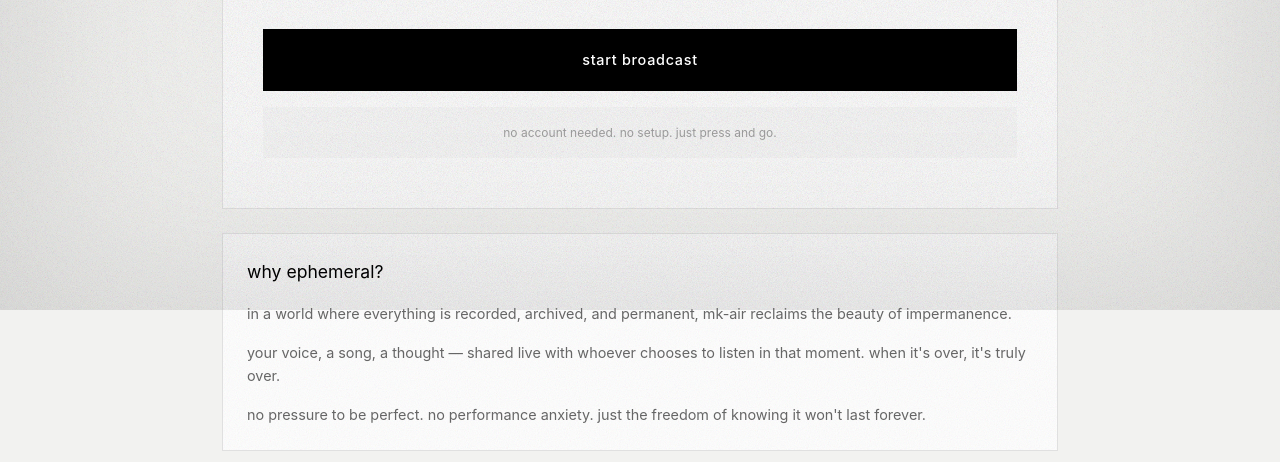
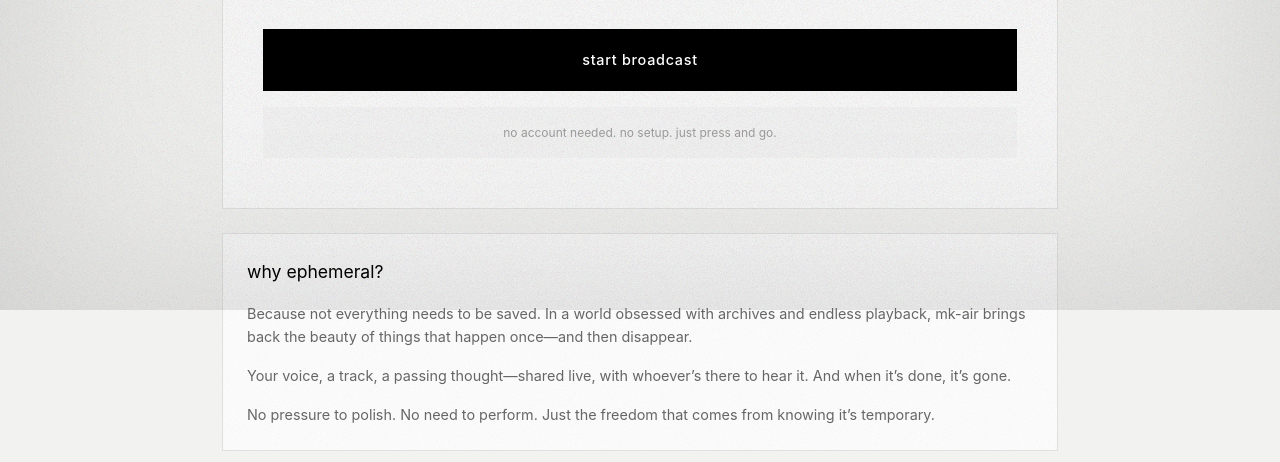
Before and after one commit to nbronzina/mk-air, a website: page public/index.html in a window 1280 px wide. Shown: the part 490-952 px from the top of the page. Drawn offline with Linux system fonts and the light colour scheme.

Commit message:
Update index.html

```diff
--- a/public/index.html
+++ b/public/index.html
@@ -78,16 +78,16 @@
       <div class="card">
         <h3>why ephemeral?</h3>
         <p>
-          in a world where everything is recorded, archived, and permanent,
-          mk-air reclaims the beauty of impermanence.
+          Because not everything needs to be saved. In a world obsessed with archives and endless playback,
+          mk-air brings back the beauty of things that happen once—and then disappear.
         </p>
         <p>
-          your voice, a song, a thought — shared live with whoever chooses
-          to listen in that moment. when it's over, it's truly over.
+          Your voice, a track, a passing thought—shared live, with whoever’s there to hear it.
+          And when it’s done, it’s gone.
         </p>
         <p>
-          no pressure to be perfect. no performance anxiety.
-          just the freedom of knowing it won't last forever.
+          No pressure to polish. No need to perform.
+          Just the freedom that comes from knowing it’s temporary.
         </p>
       </div>
 
```
